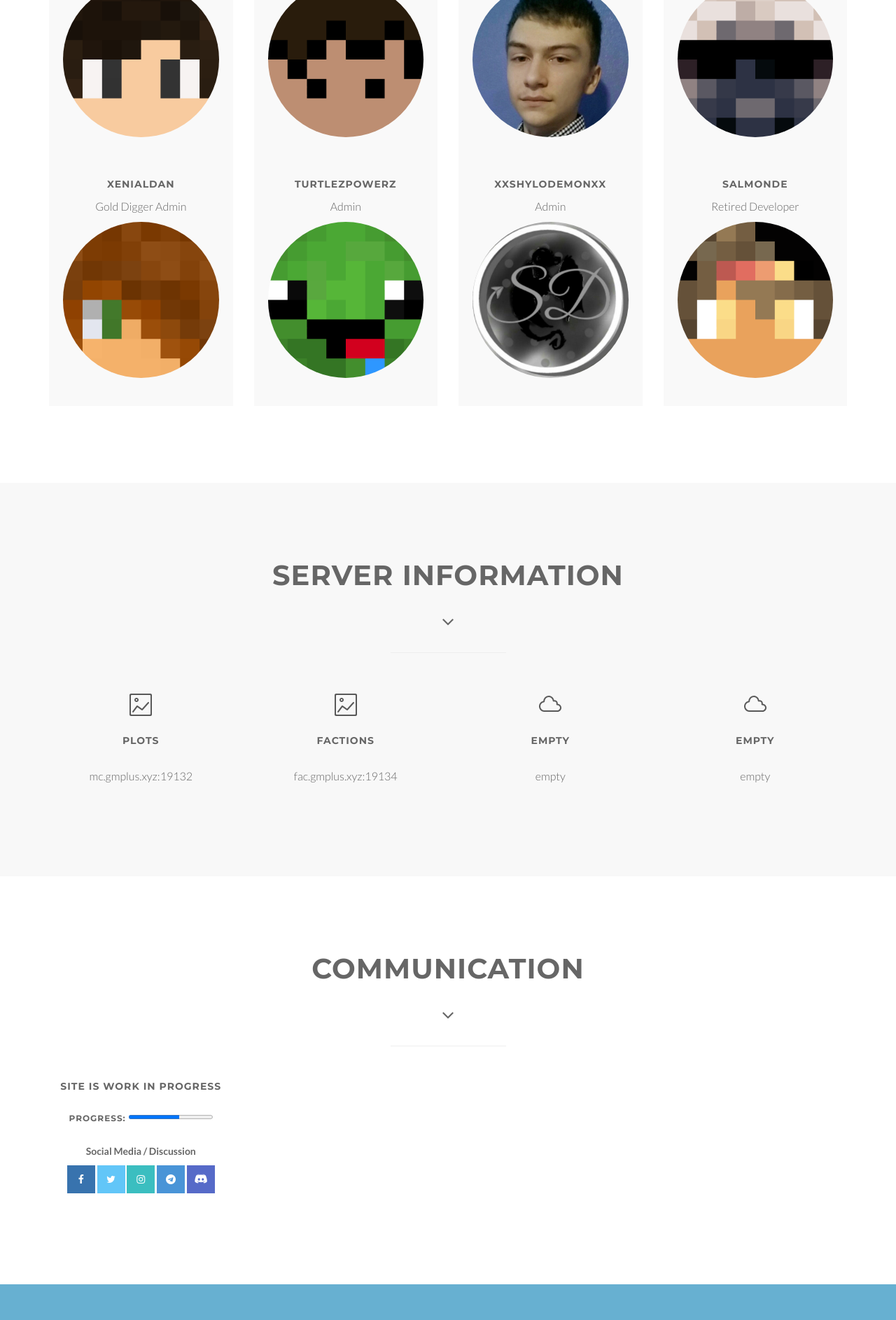
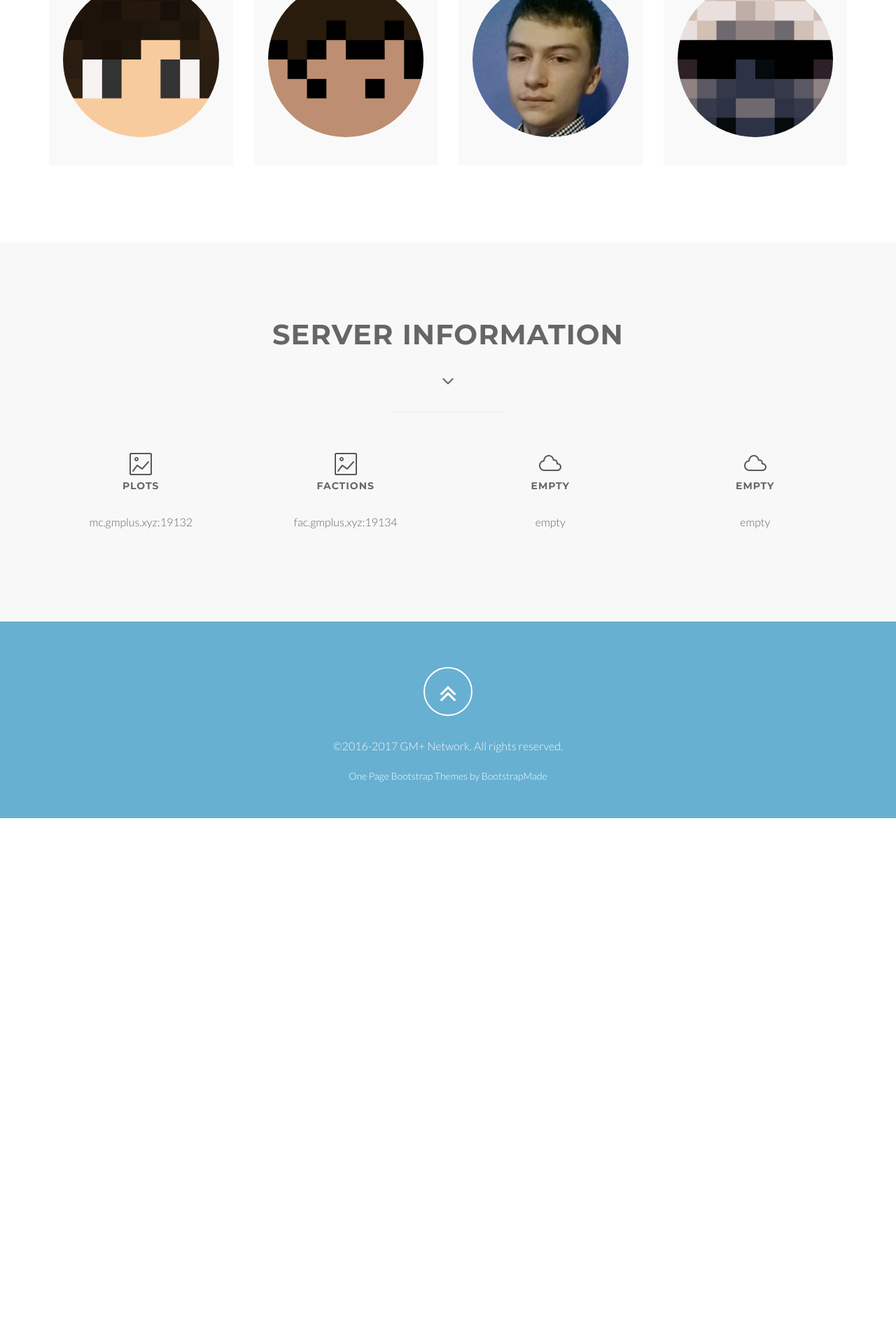
Before and after one commit to AericioArchive/gmplus.co, a PHP site: page / in a window 1280 px wide. Shown: the part 1200-3086 px from the top of the page at 70% size. After the commit the page ends 2369 px from the top, so only its background shows below. Run offline with PHP 8.4, Linux system fonts and the light colour scheme.

Commit message:
Updates & Cleanup

```diff
--- a/color/default.css
+++ b/color/default.css
@@ -23,10 +23,6 @@ a,.tp-caption a.btn:hover {
 	background: #67b0d1;
 }
 
-form#contact-form input:focus,form#contact-form select:focus,form#contact-form textarea:focus {
-	border-color: #67b0d1;
-}
-
 footer {
     background-color: #67b0d1;
 }
--- a/css/style.css
+++ b/css/style.css
@@ -5,7 +5,6 @@
 
 /* ==== Google font ==== */
 @import url('https://fonts.googleapis.com/css?family=Lato:100,300,400,700,900,100italic,300italic,400italic,700italic,900italic|Montserrat:700|Merriweather:400italic');
-
 
 body {
     width: 100%;
@@ -413,97 +412,6 @@ hr {
 	margin:0;
 	padding:0;
 }
-.team-social .social-facebook a{background: #3873ae;}
-.team-social .social-twitter a{background: #62c6f8;}
-.team-social .social-telegram a{background: #d74980;}
-.team-social .social-discord a{background: #8da356;}
-.team-social .social-google a{background: #000;}
-.team-social .social-vimeo a{background: #51a6d3;}
-.team-social .social-facebook a:hover{background: #4893ce;}
-.team-social .social-twitter a:hover{background: #82e6ff;}
-.team-social .social-dribble a:hover{background: #f769a0;}
-.team-social .social-deviantart a:hover{background: #adc376;}
-.team-social .social-google a:hover{background: #333;}
-.team-social .social-vimeo a:hover{background: #71c6f3;}
-
-
-/* ===========================
---- Services
-============================ */
-
-.service-icon {
-	margin-bottom: 20px;
-}
-
-/* ===========================
---- Communication
-============================ */
-
-.input-group-addon {
-  background-color: #fefefe;
-  border: 1px solid #eee;
-  border-radius: 0;
-}
-
-.widget-communication {
-	text-align: center;
-}
-
-.validation {
-    color: red;
-    display:none;
-    margin: 0 0 20px;
-    font-weight:400;
-    font-size:13px;
-}
-
-.company-social {
-	margin-left: 0;
-	padding-left: 0;
-	margin-top: 10px;
-}
-
-.company-social {
-	text-align: center;
-}
-
-.company-social li{
-    display: inline-block;
-	margin:0 !important;
-	padding:0;
-}
-
-
-.company-social a{
-	margin:0;
-	padding:0;
-    display: block;
-	width: 40px;
-    height: 40px;
-    line-height: 40px;
-    text-align: center;
-    background: #3bbec0;
-	color: #fff;
-    -webkit-transition: background .3s ease-in-out;
-    transition: background .3s ease-in-out;
-}
-.company-social a i{
-	text-align: center;
-	margin:0;
-	padding:0;
-}
-.company-social .social-facebook a{background: #3873ae;}
-.company-social .social-twitter a{background: #62c6f8;}
-.company-social .social-telegram a{background: #4994d7;}
-.company-social .social-discord a{background: #566ac8;}
-.company-social .social-google a{background: #000;}
-.company-social .social-vimeo a{background: #51a6d3;}
-.company-social .social-facebook a:hover{background: #4893ce;}
-.company-social .social-instagram a:hover{background: #82e6ff;}
-.company-social .social-telegram a:hover{background: #4994d7;}
-.company-social .social-discord a:hover{background: #566ac8;}
-.company-social .social-google a:hover{background: #333;}
-.company-social .social-vimeo a:hover{background: #71c6f3;}
 
 /* ===========================
 --- Footer
--- a/index.html
+++ b/index.html
@@ -44,7 +44,6 @@
         <li class="active"><a href="#intro">Home</a></li>
         <li><a href="#staff">Staff</a></li>
 		    <li><a href="#server">Server</a></li>
-		    <li><a href="#communication">Communication</a></li>
 		    <li><a href="http://gmplus.buycraft.net/">Webstore</a></li>
         <li><a href="https://forum.gmplus.xyz/">Forum</a></li>
         <li class="dropdown">
@@ -55,6 +54,22 @@
             <li><a href="http://minecrafthub.com/pe/server/gm-network-24846/vote/">minecrafthub.com</a></li>
             <li><a href="http://minecraftpeservers.org/vote/3047/">minecraftpeservers.org</a></li>
 			      <li><a href="https://minecraftlist.org/pe-vote/1339/">minecraftlist.org</a></li>
+          </ul>
+        </li>
+        <li class="dropdown">
+          <a href="#" class="dropdown-toggle" data-toggle="dropdown">Social Media<b class="caret"></b></a>
+          <ul class="dropdown-menu">
+            <li><a href="https://www.facebook.com/gmplusnetwork/">Facebook</a></li>
+            <li><a href="https://twitter.com/gmplusnetwork">Twitter</a></li>
+            <li><a href="https://twitter.com/cryptic_pe">Twitter (Cryptic)</a></li>
+            <li><a href="https://www.instagram.com/gmplusnetwork/">Instagram</a></li>
+          </ul>
+        </li>
+        <li class="dropdown">
+          <a href="#" class="dropdown-toggle" data-toggle="dropdown">Communication<b class="caret"></b></a>
+          <ul class="dropdown-menu">
+            <li><a href="https://telegram.me/gmplusnetwork">Telegram Group</a></li>
+            <li><a href="https://discordapp.com/invite/3fh8jw9">Discord Group</a></li>
           </ul>
         </li>
       </ul>
@@ -116,7 +131,7 @@
                 <div class="team boxed-grey">
                     <div class="inner">
 						            <h5>Aericio</h5>
-                        <p class="subtitle">Owner / Web Management</p>
+                        <p class="subtitle">Owner / Manager</p>
                         <div class="avatar"><center><img src="img/team/aericio.jpg" alt="" class="img-responsive img-circle" /></center></div>
                     </div>
                 </div>
@@ -138,52 +153,8 @@
                 <div class="team boxed-grey">
                     <div class="inner">
 						            <h5>JChanPlays</h5>
-                        <p class="subtitle">Admin / Web Management</p>
+                        <p class="subtitle">Admin / Forum Manager</p>
                         <div class="avatar"><center><img src="img/team/jchanplays.jpg" alt="" class="img-responsive img-circle" /></center></div>
-                    </div>
-                </div>
-				</div>
-            </div>
-			<div class="col-md-3">
-				<div class="wow bounceInUp" data-wow-delay="1.3s">
-                <div class="team boxed-grey">
-                    <div class="inner">
-						            <h5>XenialDan</h5>
-                        <p class="subtitle">Gold Digger Admin</p>
-                        <div class="avatar"><center><img src="img/team/xenialdan.jpg" alt="" class="img-responsive img-circle" /></center></div>
-                    </div>
-                </div>
-				</div>
-            </div>
-			<div class="col-md-3">
-				<div class="wow bounceInUp" data-wow-delay="1.6s">
-                <div class="team boxed-grey">
-                    <div class="inner">
-						            <h5>turtlezpowerz</h5>
-                        <p class="subtitle">Admin</p>
-                        <div class="avatar"><center><img src="img/team/turtlezpowerz.jpg" alt="" class="img-responsive img-circle" /></center></div>
-                    </div>
-                </div>
-				</div>
-            </div>
-			<div class="col-md-3">
-				<div class="wow bounceInUp" data-wow-delay="1.9s">
-                <div class="team boxed-grey">
-                    <div class="inner">
-						            <h5>XxShyloDemonxX</h5>
-                        <p class="subtitle">Admin</p>
-                        <div class="avatar"><center><img src="img/team/xxshylodemonxx.jpg" alt="" class="img-responsive img-circle" /></center></div>
-                    </div>
-                </div>
-				</div>
-            </div>
-			<div class="col-md-3">
-				<div class="wow bounceInUp" data-wow-delay="2.2s">
-                <div class="team boxed-grey">
-                    <div class="inner">
-						            <h5>SalmonDE</h5>
-                        <p class="subtitle">Retired Developer</p>
-                        <div class="avatar"><center><img src="img/team/salmonde.jpg" alt="" class="img-responsive img-circle" /></center></div>
                     </div>
                 </div>
 				    </div>
@@ -274,51 +245,6 @@
 	</section>
 	<!-- /Section: server -->
 
-	<!-- Section: communication -->
-    <section id="communication" class="home-section text-center">
-		<div class="heading-contact">
-			<div class="container">
-			<div class="row">
-				<div class="col-lg-8 col-lg-offset-2">
-					<div class="wow bounceInDown" data-wow-delay="0.4s">
-					<div class="section-heading">
-					<h2>Communication</h2>
-					<i class="fa fa-2x fa-angle-down"></i>
-					</div>
-					</div>
-				</div>
-			</div>
-			</div>
-		</div>
-		<div class="container">
-
-		<div class="row">
-			<div class="col-lg-2 col-lg-offset-5">
-				<hr class="marginbot-50">
-			</div>
-		</div>
-    <div class="row">
-		<div class="col-lg-3">
-			<div class="widget-communication">
-				<h5>Site is Work in Progress</h5>
-        <h6>Progress: <progress value="60" max="100">60%</progress></h6>
-				  <address>
-				  <strong>Social Media / Discussion</strong><br>
-                       	<ul class="company-social">
-                            <li class="social-facebook"><a href="https://www.facebook.com/gmplusnetwork/" target="_blank"><i class="fa fa-facebook"></i></a></li>
-                            <li class="social-twitter"><a href="https://twitter.com/gmplusnetwork" target="_blank"><i class="fa fa-twitter"></i></a></li>
-                            <li class="social-instagram"><a href="https://www.instagram.com/gmplusnetwork/" target="_blank"><i class="fa fa-instagram"></i></a></li>
-                            <li class="social-telegram"><a href="https://telegram.me/gmplusnetwork" target="_blank"><i class="fa fa-telegram"></i></a></li>
-                            <li class="social-discord"><a href="https://discordapp.com/invite/3fh8jw9" target="_blank"><img src="img/icons/discord.png" alt="" /></a></li>
-                        </ul>
-				</address>
-			</div>
-		</div>
-    </div>
-		</div>
-	</section>
-	<!-- /Section: communication -->
-
 	<footer>
 		<div class="container">
 			<div class="row">
```
Also changed, not shown: img/icons/discord.png (deleted), img/team/GatorThePlayer.jpg (deleted). Lines whose indentation alone changed are shown as unchanged.
